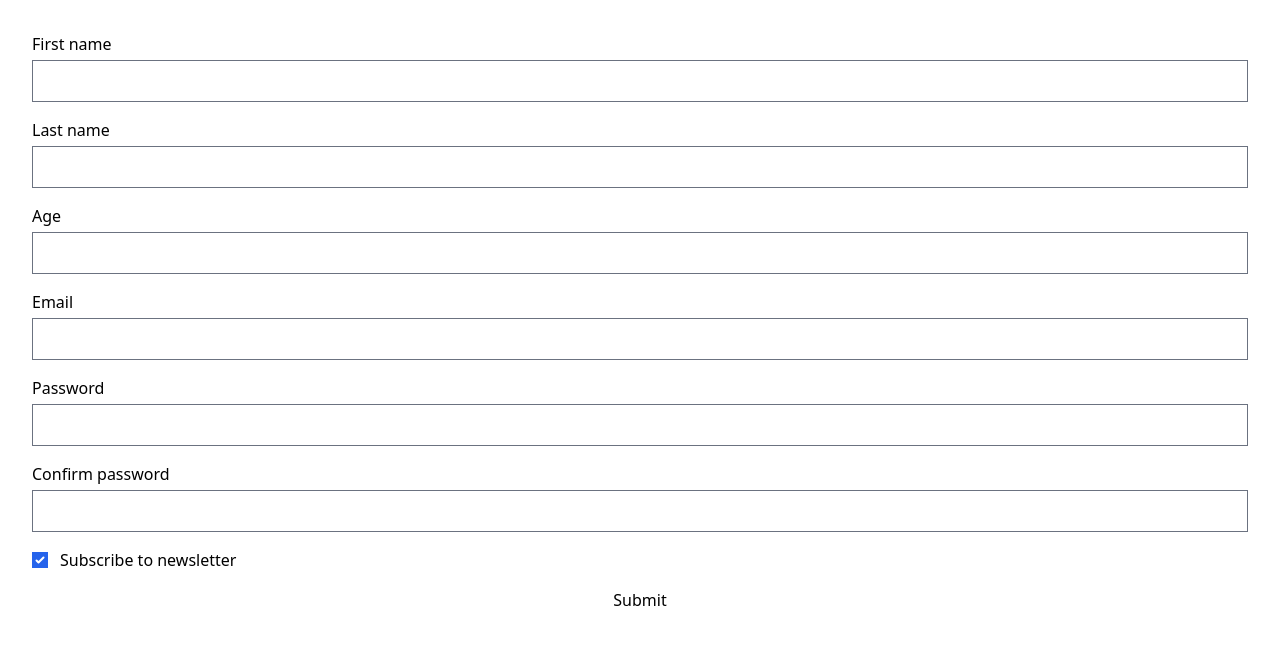
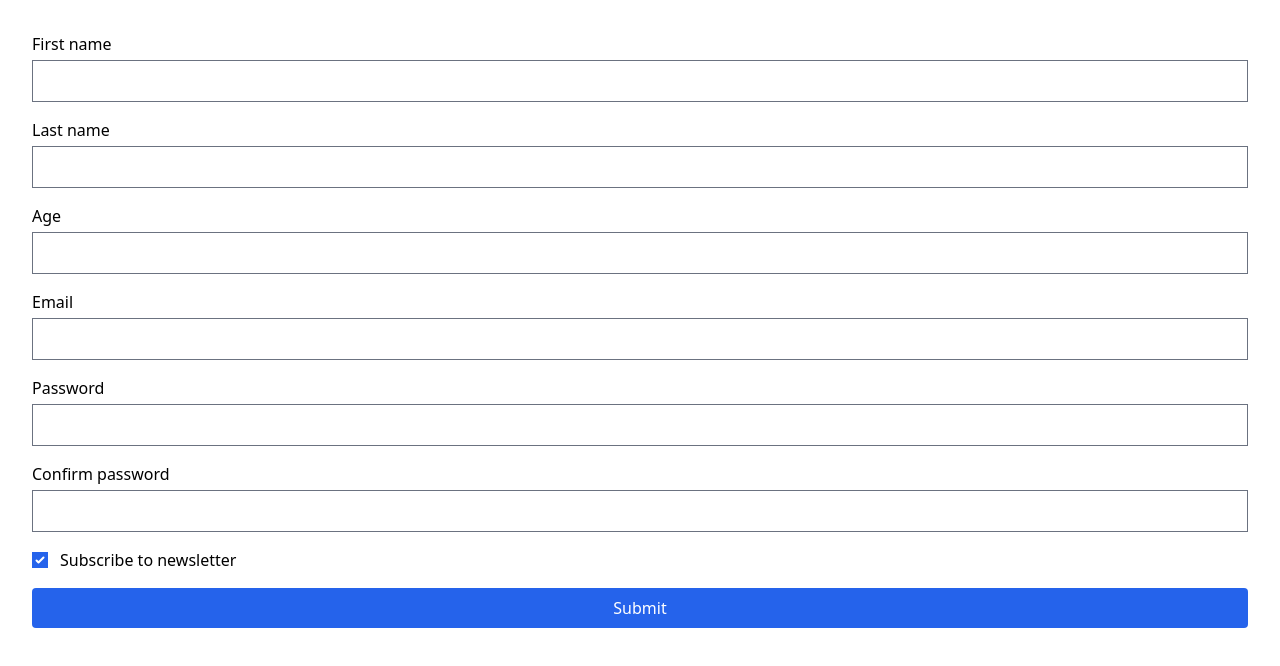
Before and after one commit to simonrevill/form-testing-practice, a React (Vite) app: page / in a window 1280 px wide. Shown: the top 666 px of the page. Built offline with nearby package versions, Linux system fonts and the light colour scheme.

Commit message:
adds Button styles

```diff
--- a/src/components/Button/Button.tsx
+++ b/src/components/Button/Button.tsx
@@ -13,7 +13,9 @@ const Button = ({
 }: ButtonProps) => (
   <button
     type={type}
-    className={`block cursor-pointer ${fullWidth ? "w-full" : ""}`}
+    className={`block cursor-pointer ${
+      fullWidth ? "w-full" : ""
+    } rounded bg-blue-600 py-2 text-white hover:bg-blue-700 active:bg-blue-800`}
     {...rest}
   >
     {children}
```
